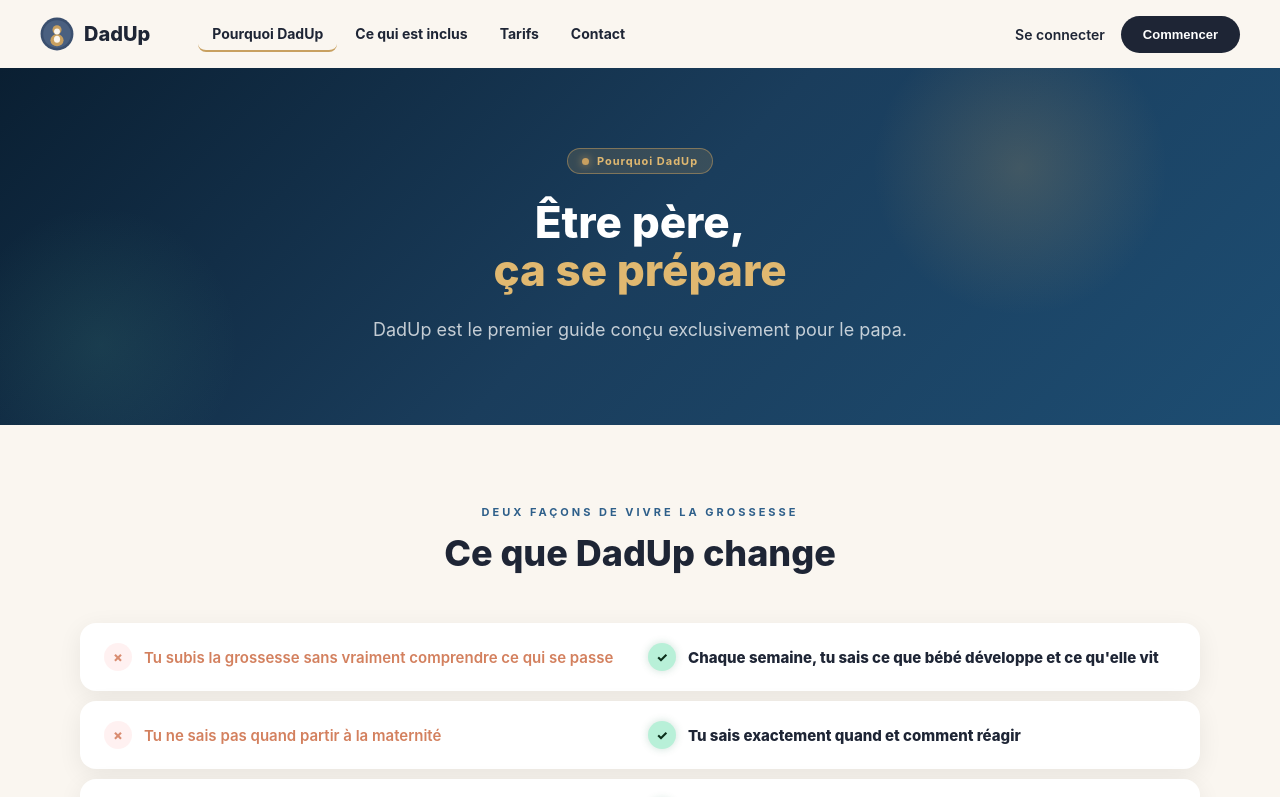
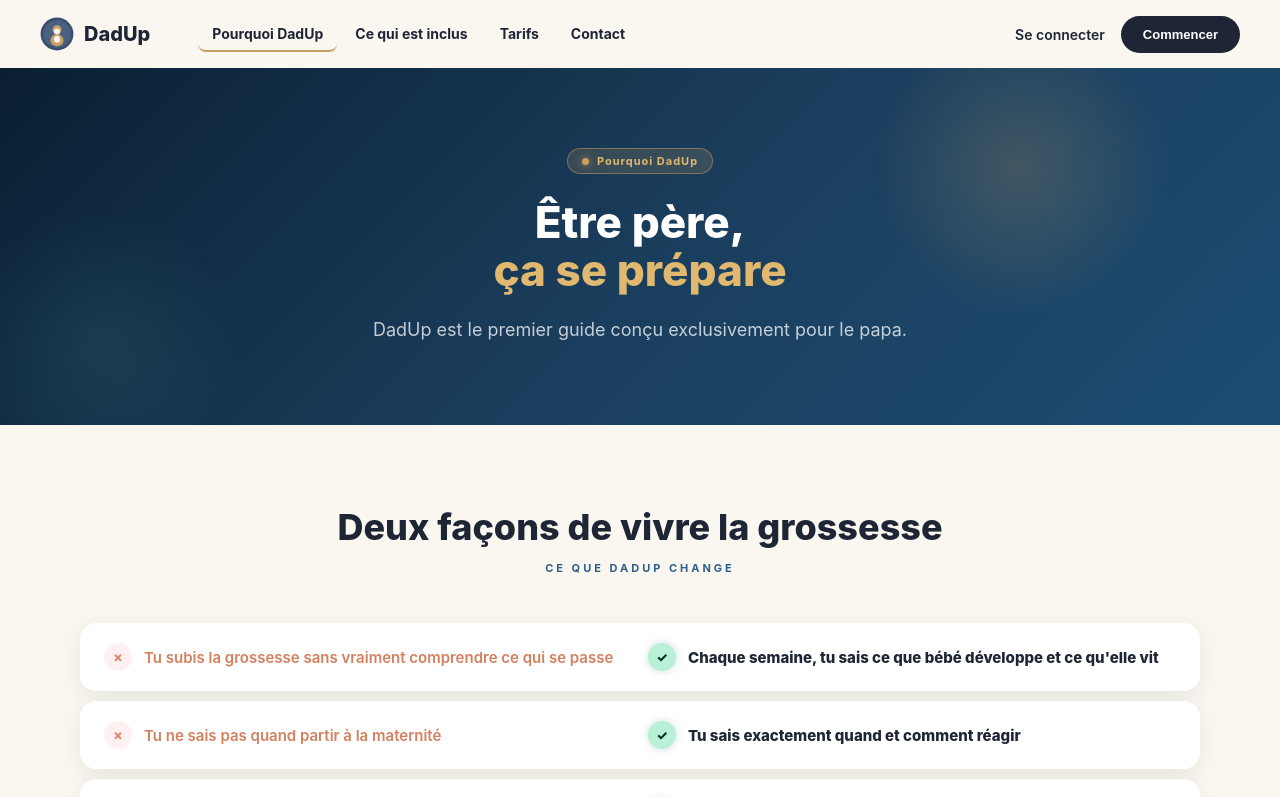
Before and after one commit to Julproject/dadup, a Next.js app: page /pourquoi in a window 1280 px wide. Shown: the top 797 px of the page. Built offline with nearby package versions, Linux system fonts and the light colour scheme.

Commit message:
Update page.tsx

```diff
--- a/app/pourquoi/page.tsx
+++ b/app/pourquoi/page.tsx
@@ -88,8 +88,8 @@ export default function PourquoiPage() {
       {/* AVANT / APRÈS */}
       <section style={{padding:'80px 40px', maxWidth:'1200px', margin:'0 auto'}}>
         <div style={{textAlign:'center' as const, marginBottom:'48px'}}>
-          <p style={{color:C.blue, fontSize:'11px', fontWeight:700, letterSpacing:'3px', textTransform:'uppercase' as const, margin:'0 0 12px'}}>Deux façons de vivre la grossesse</p>
-          <h2 style={{fontSize:'36px', fontWeight:800, color:C.dark, margin:0}}>Ce que DadUp change</h2>
+          <h2 style={{fontSize:'36px', fontWeight:800, color:C.dark, margin:'0 0 12px'}}>Deux façons de vivre la grossesse</h2>
+          <p style={{color:C.blue, fontSize:'11px', fontWeight:700, letterSpacing:'3px', textTransform:'uppercase' as const, margin:0}}>Ce que DadUp change</p>
         </div>
         <div style={{display:'flex', flexDirection:'column' as const, gap:'10px'}}>
           {[
```
